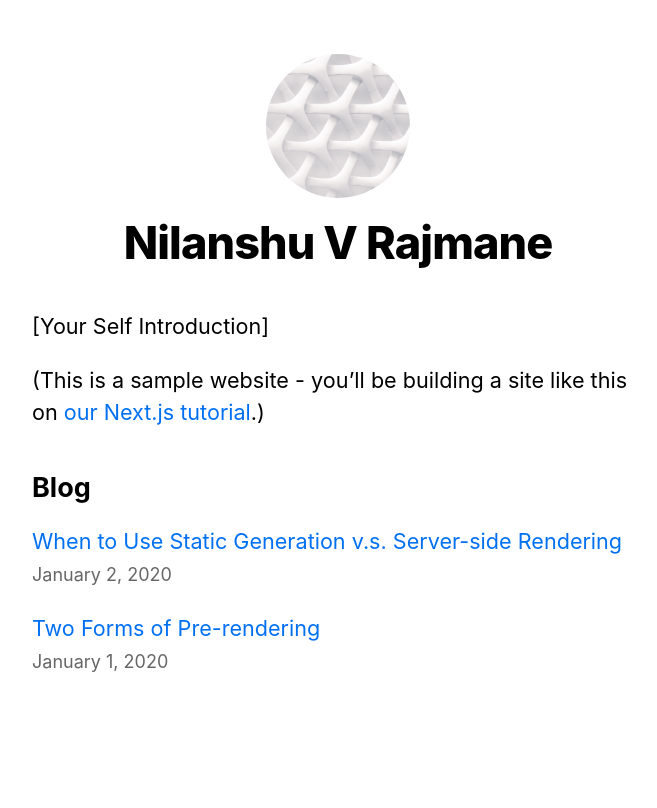
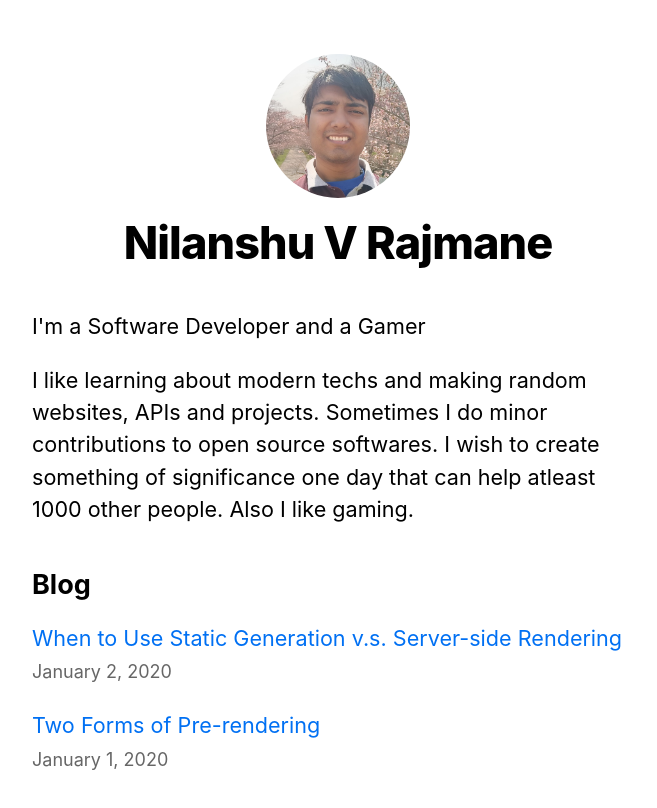
Before and after one commit to nilanshu96/nextjs-blog, a Next.js app: page / in a window 1280 px wide. Shown: the top 808 px of the page, without its empty margins (302-959 px from the left). Built offline with nearby package versions, Linux system fonts and the light colour scheme.

Commit message:
modified image and content of site

```diff
--- a/components/layout.js
+++ b/components/layout.js
@@ -5,16 +5,18 @@ import utilStyles from '../styles/utils.module.css'
 import Link from 'next/link'
 
 const name = 'Nilanshu V Rajmane'
-export const siteTitle = 'Next.js Sample Website'
+export const siteTitle = 'Nilanshu\'s blog site'
 
 export default function Layout({ children, home }) {
+  const basePath = process.env.BASE_PATH
+
   return (
     <div className={styles.container}>
       <Head>
-        <link rel="icon" href="/favicon.ico" />
+        <link rel="icon" href={basePath != null? basePath + "/favicon.ico": "/favicon.ico"} />
         <meta
           name="description"
-          content="Learn how to build a personal website using Next.js"
+          content="A personal blog site built using Next.js"
         />
         <meta
           property="og:image"
--- a/next.config.js
+++ b/next.config.js
@@ -4,5 +4,5 @@ module.exports = {
         loader: 'akamai',
         path: process.env.BASE_PATH || '/',
     },
-    basePath: process.env.BASE_PATH || '/'
+    basePath: process.env.BASE_PATH || ''
 }
--- a/pages/index.js
+++ b/pages/index.js
@@ -21,10 +21,9 @@ export default function Home({ allPostsData }) {
         <title>{siteTitle}</title>
       </Head>
       <section className={utilStyles.headingMd}>
-        <p>[Your Self Introduction]</p>
+        <p>I'm a Software Developer and a Gamer</p>
         <p>
-          (This is a sample website - you’ll be building a site like this on{' '}
-          <a href="https://nextjs.org/learn">our Next.js tutorial</a>.)
+          I like learning about modern techs and making random websites, APIs and projects. Sometimes I do minor contributions to open source softwares. I wish to create something of significance one day that can help atleast 1000 other people. Also I like gaming.
         </p>
       </section>
       <section className={`${utilStyles.headingMd} ${utilStyles.padding1px}`}>
```
Also changed, not shown: public/images/profile.jpg.
